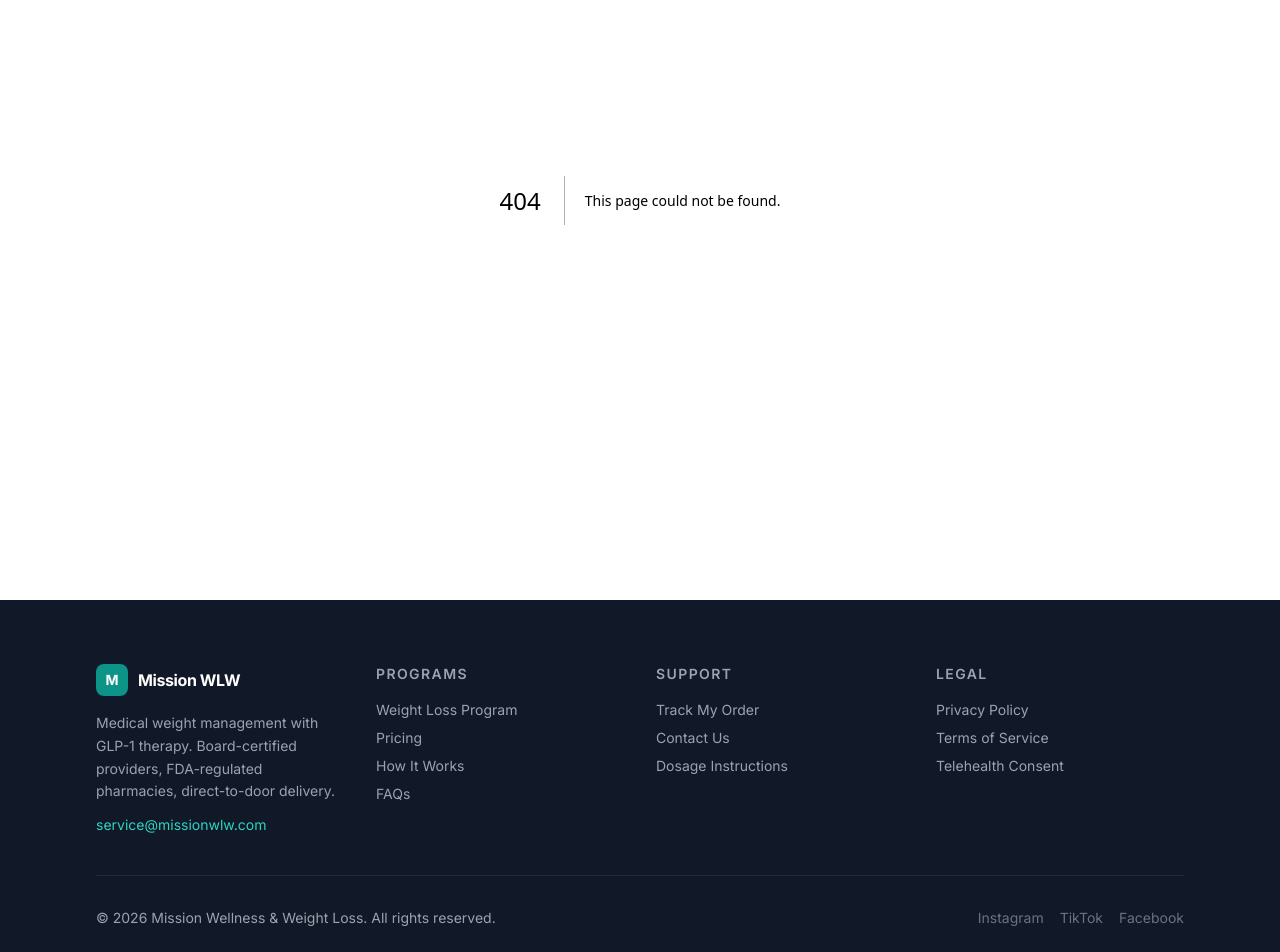
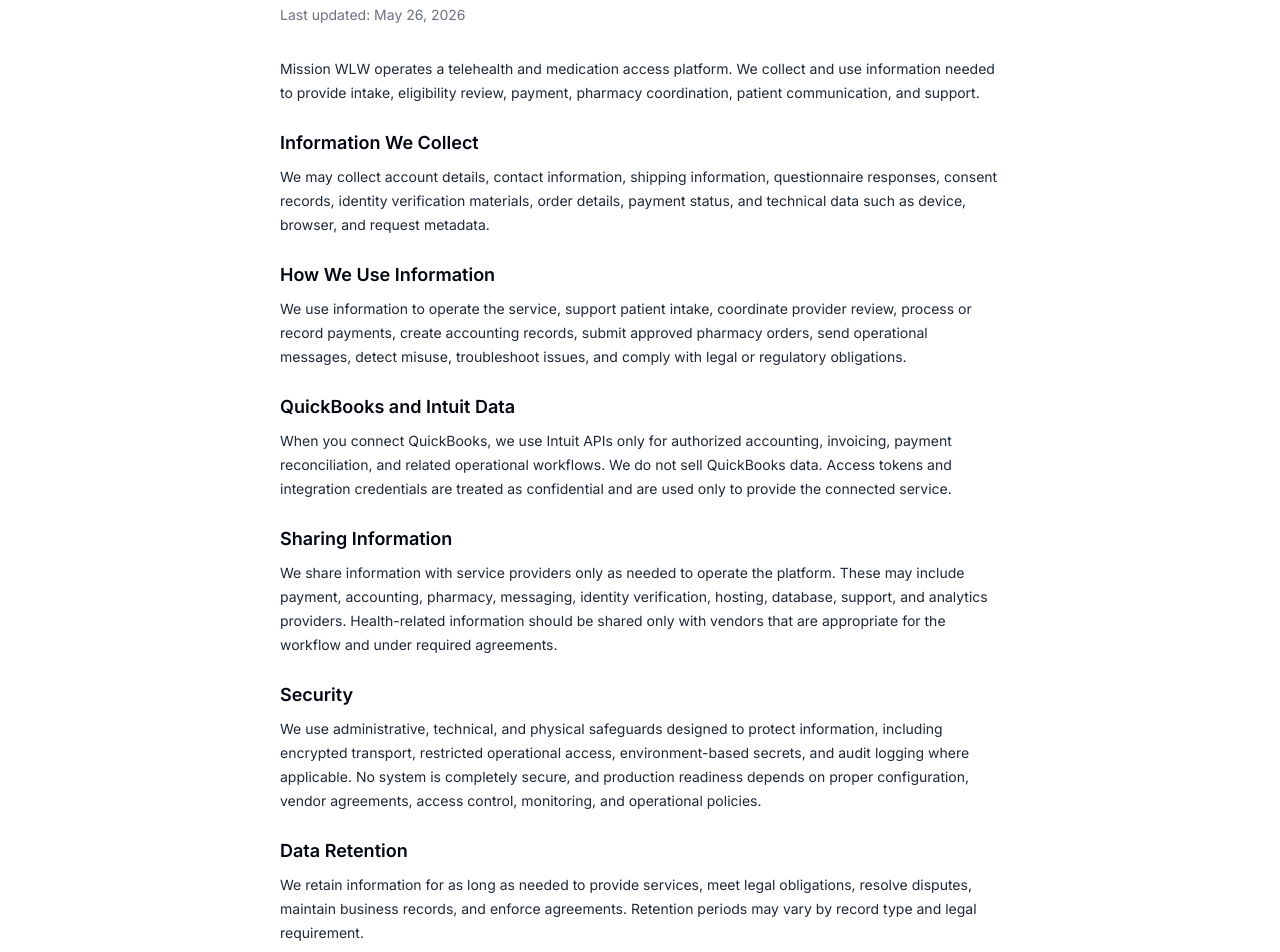
Before and after one commit to thebishoy98-sudo/mission-wlw-telehealth, a Next.js app: page /privacy in a window 1280 px wide. Before the commit this address had no page. Shown: the part 200-1152 px from the top of the page. Built offline with nearby package versions, Linux system fonts and the light colour scheme.

Commit message:
Add Intuit production keys checklist and legal pages

```diff
--- /dev/null
+++ b/app/privacy/page.tsx
@@ -0,0 +1,84 @@
+import { Navbar } from "@/components/layout/Navbar";
+
+export default function PrivacyPage() {
+  return (
+    <main className="min-h-screen bg-white">
+      <Navbar />
+      <section className="mx-auto max-w-3xl px-6 py-14 text-gray-800">
+        <p className="mb-3 text-sm font-semibold uppercase tracking-wide text-teal-700">Mission WLW</p>
+        <h1 className="mb-4 text-3xl font-bold text-gray-950">Privacy Policy</h1>
+        <p className="mb-8 text-sm text-gray-500">Last updated: May 26, 2026</p>
+
+        <div className="space-y-6 text-sm leading-6">
+          <p>
+            Mission WLW operates a telehealth and medication access platform. We collect and use information needed to
+            provide intake, eligibility review, payment, pharmacy coordination, patient communication, and support.
+          </p>
+
+          <section>
+            <h2 className="mb-2 text-lg font-semibold text-gray-950">Information We Collect</h2>
+            <p>
+              We may collect account details, contact information, shipping information, questionnaire responses,
+              consent records, identity verification materials, order details, payment status, and technical data such
+              as device, browser, and request metadata.
+            </p>
+          </section>
+
+          <section>
+            <h2 className="mb-2 text-lg font-semibold text-gray-950">How We Use Information</h2>
+            <p>
+              We use information to operate the service, support patient intake, coordinate provider review, process or
+              record payments, create accounting records, submit approved pharmacy orders, send operational messages,
+              detect misuse, troubleshoot issues, and comply with legal or regulatory obligations.
+            </p>
+          </section>
+
+          <section>
+            <h2 className="mb-2 text-lg font-semibold text-gray-950">QuickBooks and Intuit Data</h2>
+            <p>
+              When you connect QuickBooks, we use Intuit APIs only for authorized accounting, invoicing, payment
+              reconciliation, and related operational workflows. We do not sell QuickBooks data. Access tokens and
+              integration credentials are treated as confidential and are used only to provide the connected service.
+            </p>
+          </section>
+
+          <section>
+            <h2 className="mb-2 text-lg font-semibold text-gray-950">Sharing Information</h2>
+            <p>
+              We share information with service providers only as needed to operate the platform. These may include
+              payment, accounting, pharmacy, messaging, identity verification, hosting, database, support, and analytics
+              providers. Health-related information should be shared only with vendors that are appropriate for the
+              workflow and under required agreements.
+            </p>
+          </section>
+
+          <section>
+            <h2 className="mb-2 text-lg font-semibold text-gray-950">Security</h2>
+            <p>
+              We use administrative, technical, and physical safeguards designed to protect information, including
+              encrypted transport, restricted operational access, environment-based secrets, and audit logging where
+              applicable. No system is completely secure, and production readiness depends on proper configuration,
+              vendor agreements, access control, monitoring, and operational policies.
+            </p>
+          </section>
+
+          <section>
+            <h2 className="mb-2 text-lg font-semibold text-gray-950">Data Retention</h2>
+            <p>
+              We retain information for as long as needed to provide services, meet legal obligations, resolve disputes,
+              maintain business records, and enforce agreements. Retention periods may vary by record type and legal
+              requirement.
+            </p>
+          </section>
+
+          <section>
+            <h2 className="mb-2 text-lg font-semibold text-gray-950">Contact</h2>
+            <p>
+              Questions about this policy can be sent to service@missionwlw.com.
+            </p>
+          </section>
+        </div>
+      </section>
+    </main>
+  );
+}
--- a/app/qb-disconnect/page.tsx
+++ b/app/qb-disconnect/page.tsx
@@ -1,10 +1,25 @@
 "use client";
 export default function QBDisconnectPage() {
   return (
-    <div style={{ fontFamily: "sans-serif", padding: "2rem", textAlign: "center" }}>
-      <h1>Disconnected from QuickBooks</h1>
-      <p>Your QuickBooks connection has been removed.</p>
-      <a href="/" style={{ color: "#0070f3" }}>Return to home</a>
+    <div style={{ fontFamily: "sans-serif", margin: "0 auto", maxWidth: 720, padding: "3rem 1.5rem" }}>
+      <h1 style={{ color: "#111827", fontSize: 32, marginBottom: 12 }}>Disconnected from QuickBooks</h1>
+      <p style={{ color: "#374151", lineHeight: 1.6 }}>
+        Your QuickBooks Online company connection to Mission WLW has been disconnected. Mission WLW will no longer use
+        this QuickBooks authorization for new accounting, invoicing, or payment reconciliation actions.
+      </p>
+      <h2 style={{ color: "#111827", fontSize: 20, marginTop: 28 }}>Reconnect QuickBooks</h2>
+      <p style={{ color: "#374151", lineHeight: 1.6 }}>
+        If this disconnect was unintentional, an authorized admin can reconnect QuickBooks from Mission WLW using the
+        QuickBooks connection flow.
+      </p>
+      <div style={{ display: "flex", gap: 12, marginTop: 24, flexWrap: "wrap" }}>
+        <a href="/api/auth/qb/start" style={{ background: "#0f766e", borderRadius: 8, color: "white", padding: "10px 14px", textDecoration: "none" }}>
+          Reconnect QuickBooks
+        </a>
+        <a href="/" style={{ border: "1px solid #d1d5db", borderRadius: 8, color: "#111827", padding: "10px 14px", textDecoration: "none" }}>
+          Return to Mission WLW
+        </a>
+      </div>
     </div>
   );
 }
--- /dev/null
+++ b/app/terms/page.tsx
@@ -0,0 +1,81 @@
+import { Navbar } from "@/components/layout/Navbar";
+
+export default function TermsPage() {
+  return (
+    <main className="min-h-screen bg-white">
+      <Navbar />
+      <section className="mx-auto max-w-3xl px-6 py-14 text-gray-800">
+        <p className="mb-3 text-sm font-semibold uppercase tracking-wide text-teal-700">Mission WLW</p>
+        <h1 className="mb-4 text-3xl font-bold text-gray-950">Terms of Service and End User License Agreement</h1>
+        <p className="mb-8 text-sm text-gray-500">Last updated: May 26, 2026</p>
+
+        <div className="space-y-6 text-sm leading-6">
+          <p>
+            These Terms of Service and End User License Agreement govern access to and use of the Mission WLW platform.
+            By using the service, you agree to these terms and any additional notices presented in the product.
+          </p>
+
+          <section>
+            <h2 className="mb-2 text-lg font-semibold text-gray-950">Service Description</h2>
+            <p>
+              Mission WLW provides online intake, eligibility workflow, payment and accounting coordination, provider
+              review support, pharmacy order coordination, and patient communication tools. Medical decisions are made
+              by licensed providers, not by the software.
+            </p>
+          </section>
+
+          <section>
+            <h2 className="mb-2 text-lg font-semibold text-gray-950">License and Restrictions</h2>
+            <p>
+              We grant authorized users a limited, revocable, non-transferable license to access the service for its
+              intended business or care coordination purpose. Users may not reverse engineer the service, misuse APIs,
+              interfere with security controls, upload malicious content, or use the service unlawfully.
+            </p>
+          </section>
+
+          <section>
+            <h2 className="mb-2 text-lg font-semibold text-gray-950">QuickBooks Connection</h2>
+            <p>
+              If you connect QuickBooks or Intuit services, you authorize Mission WLW to access and use the connected
+              company data only for accounting, invoicing, payment reconciliation, and related operational workflows.
+              You may revoke access through QuickBooks or the disconnect flow at any time.
+            </p>
+          </section>
+
+          <section>
+            <h2 className="mb-2 text-lg font-semibold text-gray-950">User Responsibilities</h2>
+            <p>
+              Users are responsible for providing accurate information, maintaining account confidentiality, using the
+              service only for lawful purposes, and ensuring they have authority to submit information or connect third
+              party services such as QuickBooks.
+            </p>
+          </section>
+
+          <section>
+            <h2 className="mb-2 text-lg font-semibold text-gray-950">Medical and Pharmacy Disclaimer</h2>
+            <p>
+              The platform supports administrative and care coordination workflows. It does not replace medical advice,
+              diagnosis, treatment, or provider judgment. Eligibility, prescriptions, dosage decisions, and pharmacy
+              fulfillment are handled by qualified professionals and applicable third parties.
+            </p>
+          </section>
+
+          <section>
+            <h2 className="mb-2 text-lg font-semibold text-gray-950">Availability and Changes</h2>
+            <p>
+              We may update, suspend, or discontinue parts of the service as needed for security, compliance,
+              maintenance, legal obligations, or business reasons. We may update these terms from time to time.
+            </p>
+          </section>
+
+          <section>
+            <h2 className="mb-2 text-lg font-semibold text-gray-950">Contact</h2>
+            <p>
+              Questions about these terms can be sent to service@missionwlw.com.
+            </p>
+          </section>
+        </div>
+      </section>
+    </main>
+  );
+}
```
Also changed, not shown: 1 other file (tests, documents, lock files or other folders).
